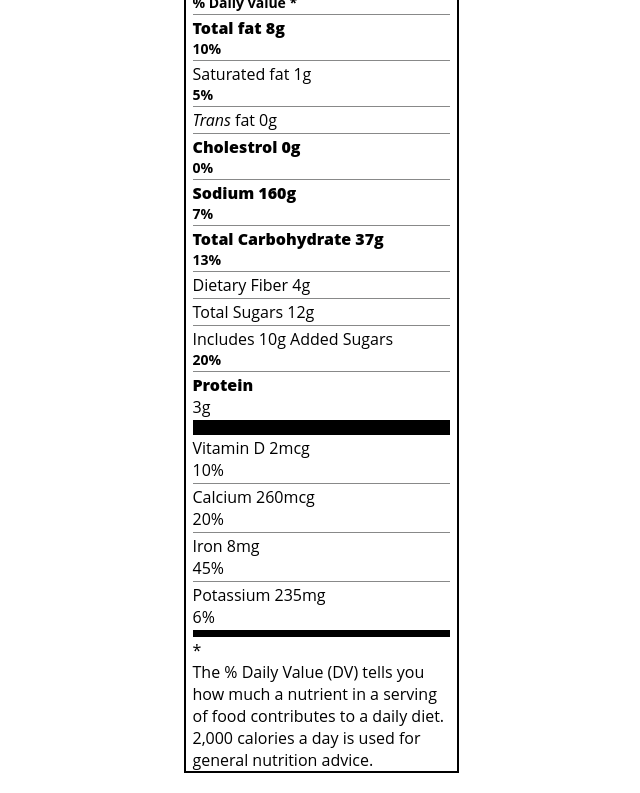
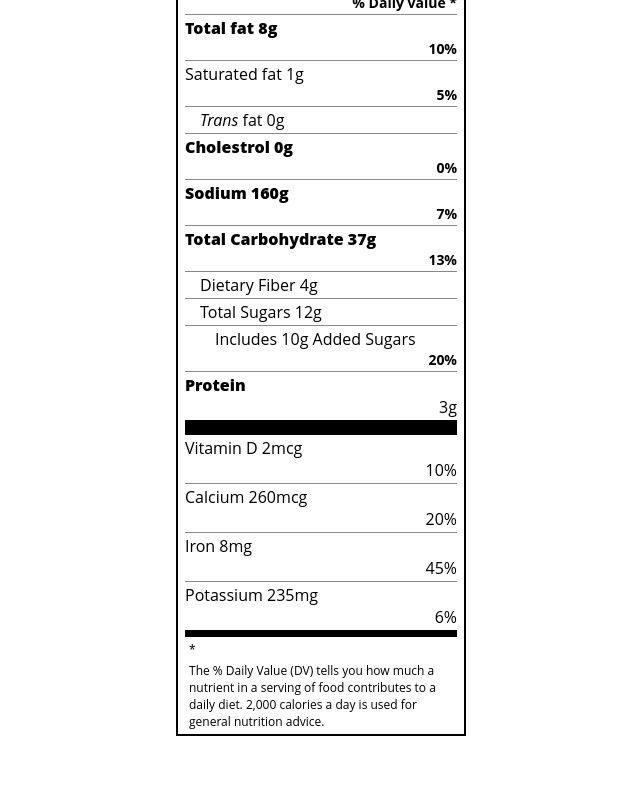
Before and after one commit to ayushkanyal/Nutritional-Value-Label, a plain HTML site: page index.html in a window 1280 px wide. Shown: the part 207-1000 px from the top of the page, without its empty margins (319-959 px from the left). After the commit the page ends 963 px from the top, so only its background shows below. Drawn offline with Linux system fonts and the light colour scheme; files that its build step writes are made by us from their sources.

Commit message:
Update styles.css
Edited left and right side positioning of text.

```diff
--- a/styles.css
+++ b/styles.css
@@ -9,7 +9,7 @@ body{
   }
 .container{
     border: 2px solid black;
-    width: 275px;
+    width: 290px;
     margin: 20px auto;
     padding: 0 7px;
 }
@@ -25,6 +25,18 @@ h1{
 p{
     margin:0px;
   }
+/*text positioning */
+
+.left{
+  text-align: right;
+}
+
+.gap{
+  margin-left: 15px;
+}
+.extragap{
+  margin-left:30px;
+}
 .divider2{
     border-bottom: 15px solid black;
     margin: 2px 0px;
@@ -45,3 +57,7 @@ h2{
     font-weight: 730;
     font-size: 14px;
 }
+.disclaimer{
+  font-size: 12px;
+  margin: 4px;
+}
```
